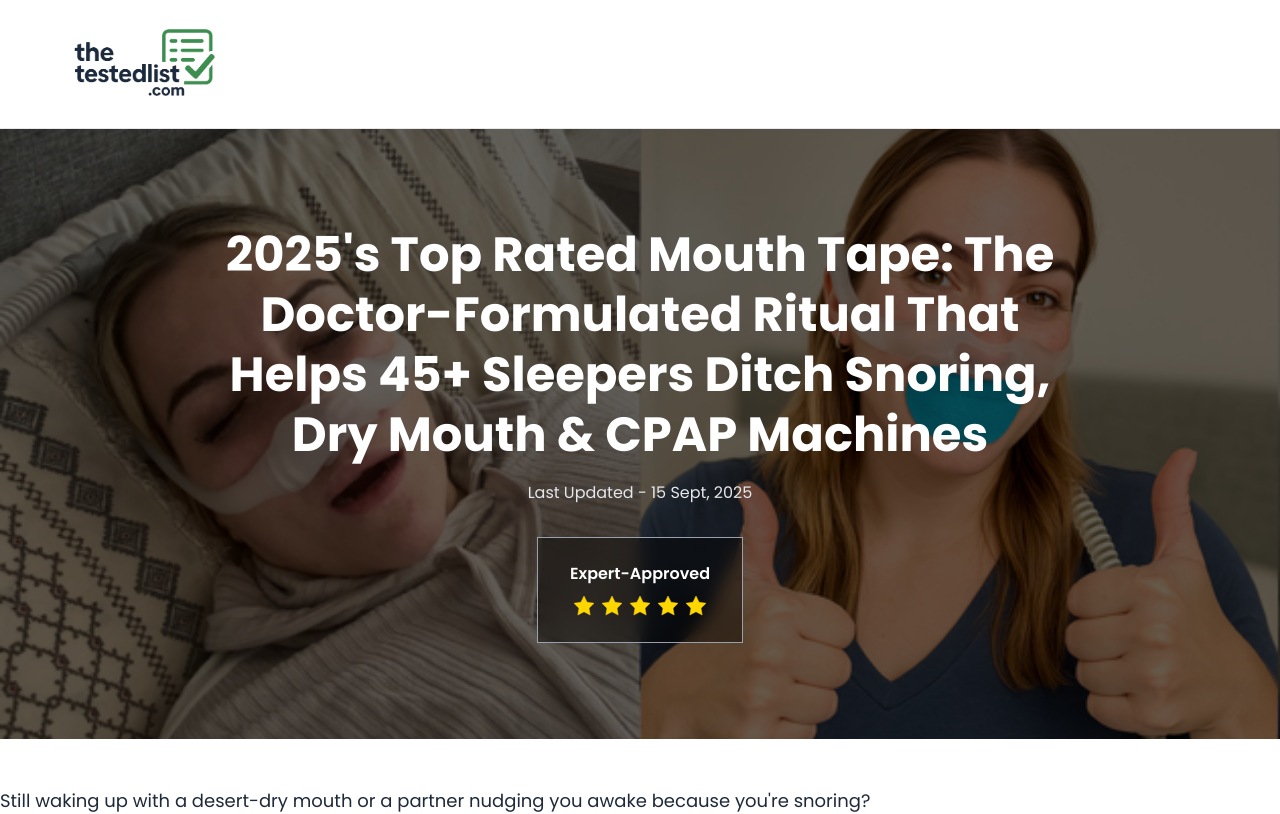
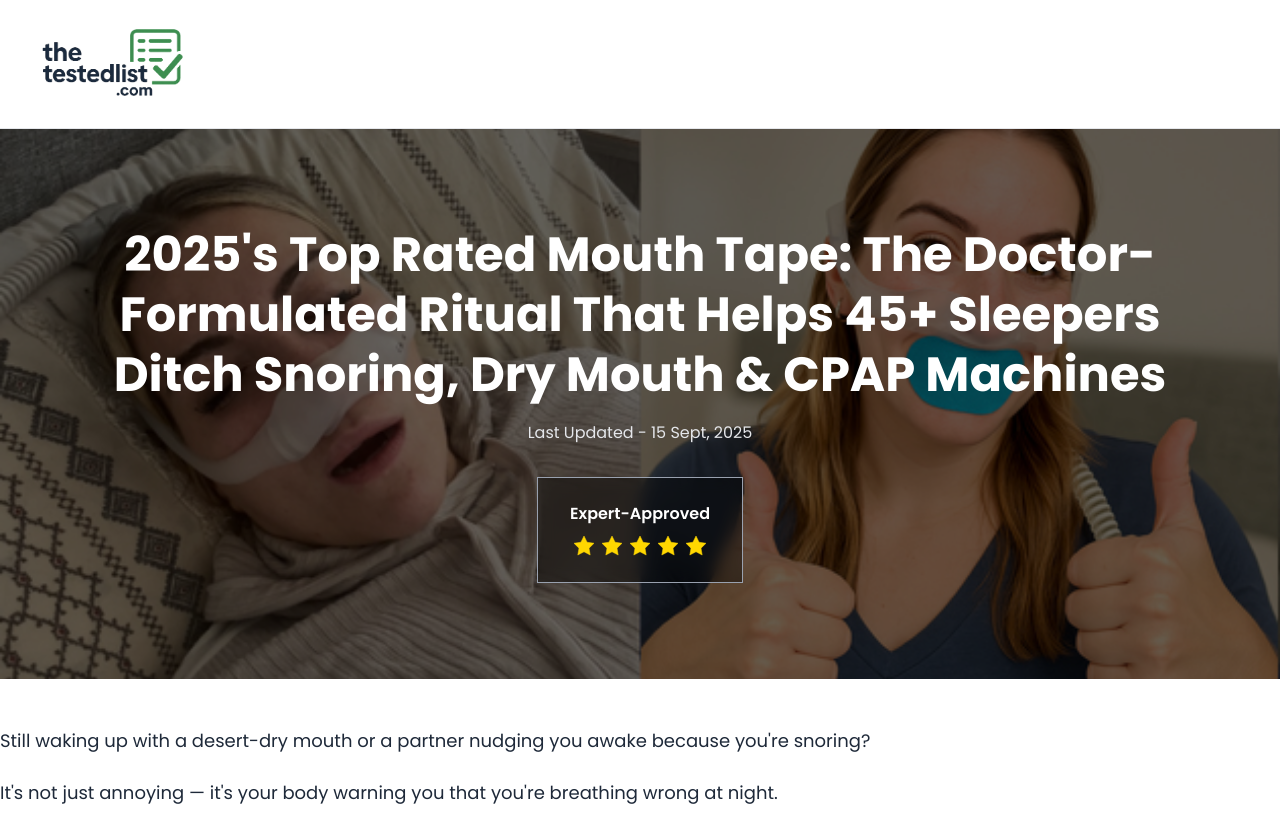
Before and after one commit to haseeb-012/blog-nextjs, a Next.js app: page / in a window 1280 px wide. Shown: the top 814 px of the page. Built offline with nearby package versions, Linux system fonts and the light colour scheme.

Commit message:
Refactor Header and HeroSection components: update max-width for layout consistency and improve responsiveness.

```diff
--- a/components/Header.tsx
+++ b/components/Header.tsx
@@ -3,15 +3,15 @@ import React from 'react'
 
 function Header() {
   return (
-    <header className="border-b border-gray-200 bg-white px-4 py-4 shadow-sm">
-      <div className="mx-auto max-w-6xl">
+    <header className="border-b border-gray-200 bg-white px-4 py-4 lg:px-8 shadow-sm">
+      <div className="mx-auto max-w-7xl">
         <div className="flex items-center">
           <Image
             src="/logo.png"
             alt="The Tested List"
             width={120}
             height={40}
-            className="h-8 w-auto md:h-24"
+            className="h-8 w-auto  md:h-24"
           />
         </div>
       </div>
--- a/components/HeroSection.tsx
+++ b/components/HeroSection.tsx
@@ -5,7 +5,7 @@ function HeroSection() {
       <div className="absolute inset-0 bg-black/60"></div>
 
       {/* Content */}
-      <div className="relative z-10 flex w-full max-w-4xl flex-col items-center gap-4 px-4 py-16 md:py-24">
+      <div className="relative z-10 flex w-full max-w-6xl flex-col items-center gap-4 px-4 py-16 md:py-24">
         {/* Main Heading */}
         <h1 className="text-center text-2xl leading-tight font-bold md:text-4xl lg:text-5xl">
           2025's Top Rated Mouth Tape: The Doctor-Formulated Ritual That Helps
```
